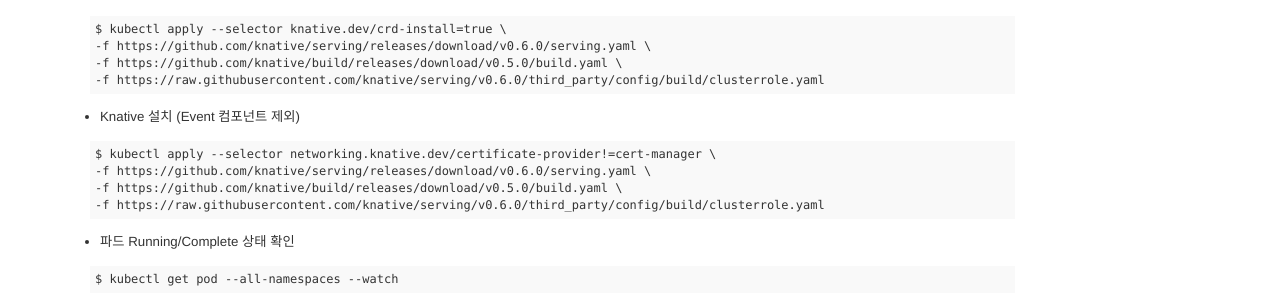
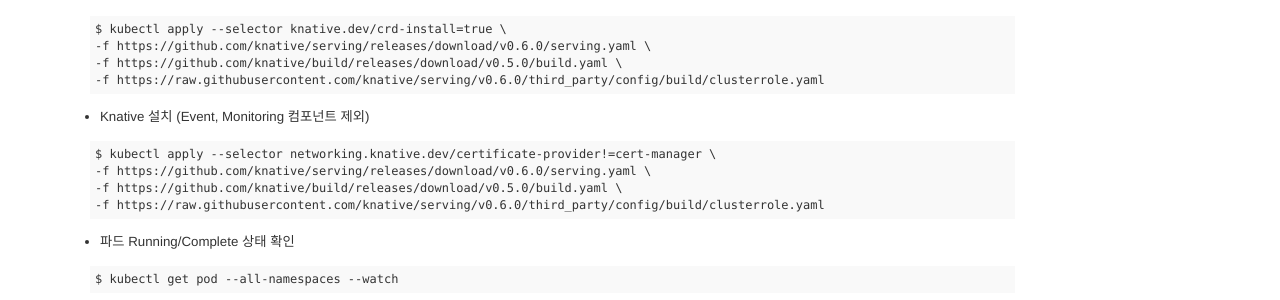
Before and after one commit to itnpeople/itnpeople.github.com, a Jekyll site: the page built from _posts/2019-06-03-knativ-install and started with app deployment.md, in a window 1280 px wide and 900 px high, scrolled down 1235 px. Shown: the part 151-451 px from the top of the window. Built offline with Jekyll 4.4.1, drawn with Linux system fonts in a browser that asks for light colours.

Commit message:
modified post

```diff
--- a/_posts/2019-06-03-knativ-install and started with app deployment.md
+++ b/_posts/2019-06-03-knativ-install and started with app deployment.md
@@ -101,7 +101,7 @@
 -f https://raw.githubusercontent.com/knative/serving/v0.6.0/third_party/config/build/clusterrole.yaml
 ~~~
 
-* Knative 설치 (Event 컴포넌트 제외)
+* Knative 설치 (Event, Monitoring 컴포넌트 제외)
 
 ~~~
 $ kubectl apply --selector networking.knative.dev/certificate-provider!=cert-manager \
```
Also changed, not shown: _posts/2019-04-16-visualizing mesh using kiali.md (+4 -0 lines).
